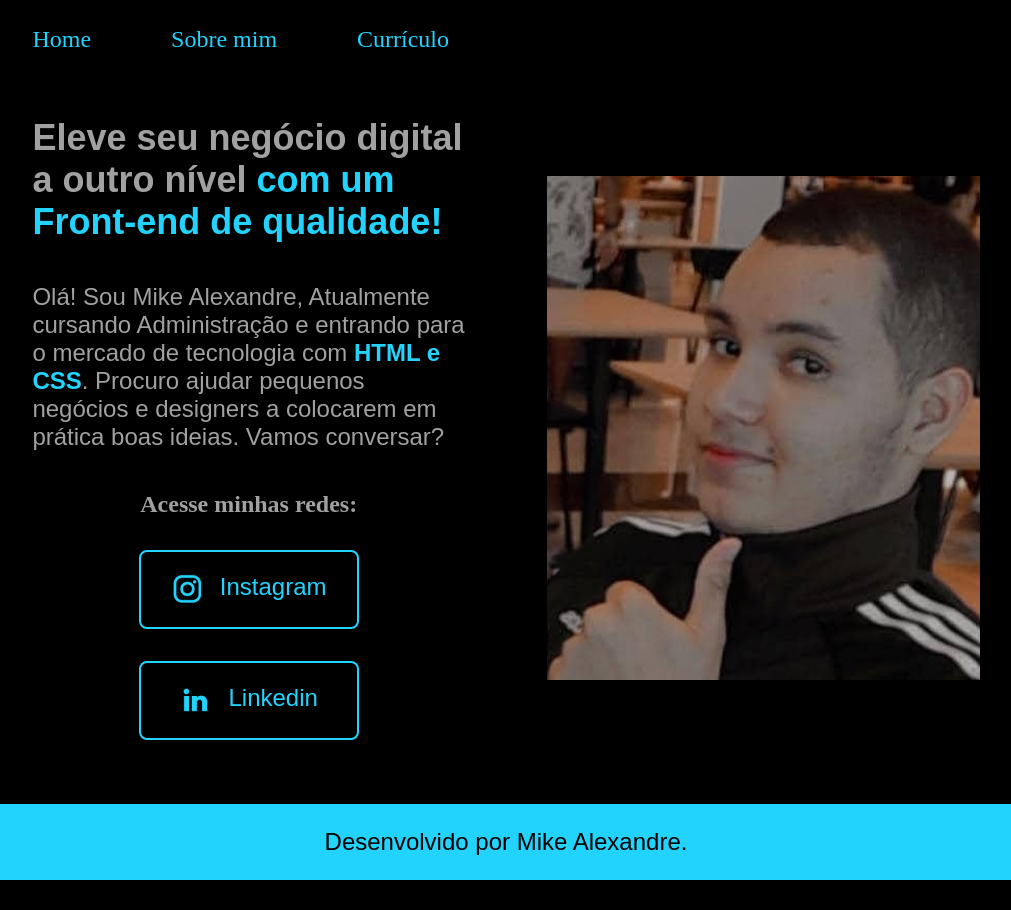
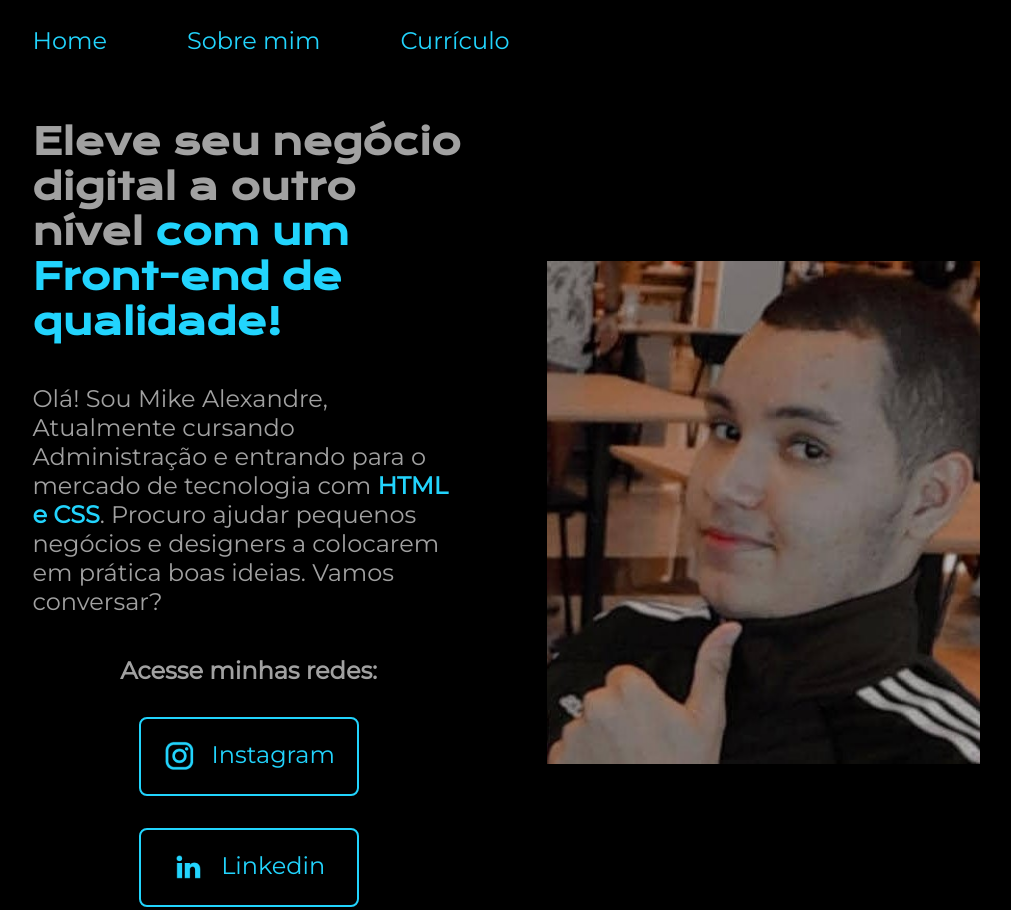
Before and after one commit to maiko08/portfolio-2023-1-, a plain HTML site: page index.html in a window 1280 px wide. Shown: the top 910 px of the page, without its empty margins (134-1145 px from the left). Before the commit the page ends 880 px from the top, so only its background shows below. Drawn offline with nearby package versions, Linux system fonts and the light colour scheme; a web font is replaced by a local one.

Commit message:
Font update style.css

```diff
--- a/styles/style.css
+++ b/styles/style.css
@@ -1,4 +1,4 @@
-@import url(https://db.onlinewebfonts.com/c/1f1df1d3222c6a9df8e50f4e1038b2e2?family=Champions-Bold);
+@import url('https://fonts.googleapis.com/css2?family=Krona+One&family=Montserrat&display=swap');
 
 :root {
     --cor-priaria: #000000;
@@ -29,7 +29,7 @@ body{
 }
 
 .cabecalho__menu__link {
-    font-family: 'champions';
+    font-family: 'Montserrat', sans-serif;
     font-size: 1.5rem;
     color: var(--cor-terciaria);
     text-decoration: none;
@@ -58,12 +58,12 @@ body{
 
 .apresentacao__conteudo__titulo{
     font-size: 2.25rem;
-    font-family: 'champions', sans-serif;
+    font-family: 'Krona One', sans-serif;
 }
 
 .apresentacao__conteudo__texto {
     font-size: 1.5rem;
-    font-family: 'champions', sans-serif;
+    font-family: 'Montserrat', sans-serif;
 }
 
 .titulo-destaque {
@@ -79,7 +79,7 @@ body{
 }
 
 .apresentacao__links__subtitulo {
-    font-family: 'champions', 'sans-serif';
+    font-family: 'Montserrat', sans-serif;
     font-size: 1.5rem;
 }
 
@@ -94,7 +94,7 @@ body{
     text-align: center;
     border-radius: 8px;
     font-size: 1.5rem;
-    font-family: 'champions', sans-serif;
+    font-family: 'Montserrat', sans-serif;
     padding: 21.5px 0;
     text-decoration: none;
 }
@@ -112,7 +112,7 @@ body{
     background-color: var(--cor-terciaria);
     padding: 24px;
     text-align: center;
-    font-family: 'champions', sans-serif;
+    font-family: 'Montserrat', sans-serif;
     font-size: 1.5rem;
 }
 
```
